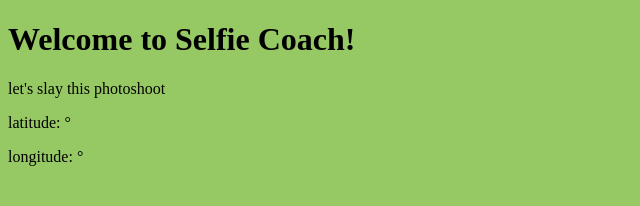
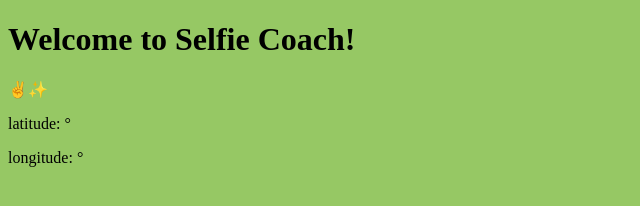
Before and after one commit to milleriishaun/selfie_coach, a website: page public/index.html in a window 1280 px wide. Shown: the whole page, without its empty margins (0-640 px from the left). Drawn offline with Linux system fonts and the light colour scheme.

Commit message:
Edit coach text

```diff
--- a/public/index.html
+++ b/public/index.html
@@ -1,5 +1,6 @@
 <!DOCTYPE html>
 <html lang="en">
+
 <head>
   <meta charset="UTF-8" />
   <meta name="viewport" content="width=device-width, initial-scale=1.0" />
@@ -10,7 +11,7 @@
 
 <body>
   <h1>Welcome to Selfie Coach!</h1>
-    <p>let's slay this photoshoot</p>
+  <p>&#9996;&#10024;</p>
 
   <script>
     navigator.geolocation.getCurrentPosition(
@@ -41,4 +42,5 @@
   <p>latitude: <span id="latitude"></span>&deg;</p>
   <p>longitude: <span id="longitude"></span>&deg;</p>
 </body>
+
 </html>
```
Lines whose indentation alone changed are shown as unchanged.
